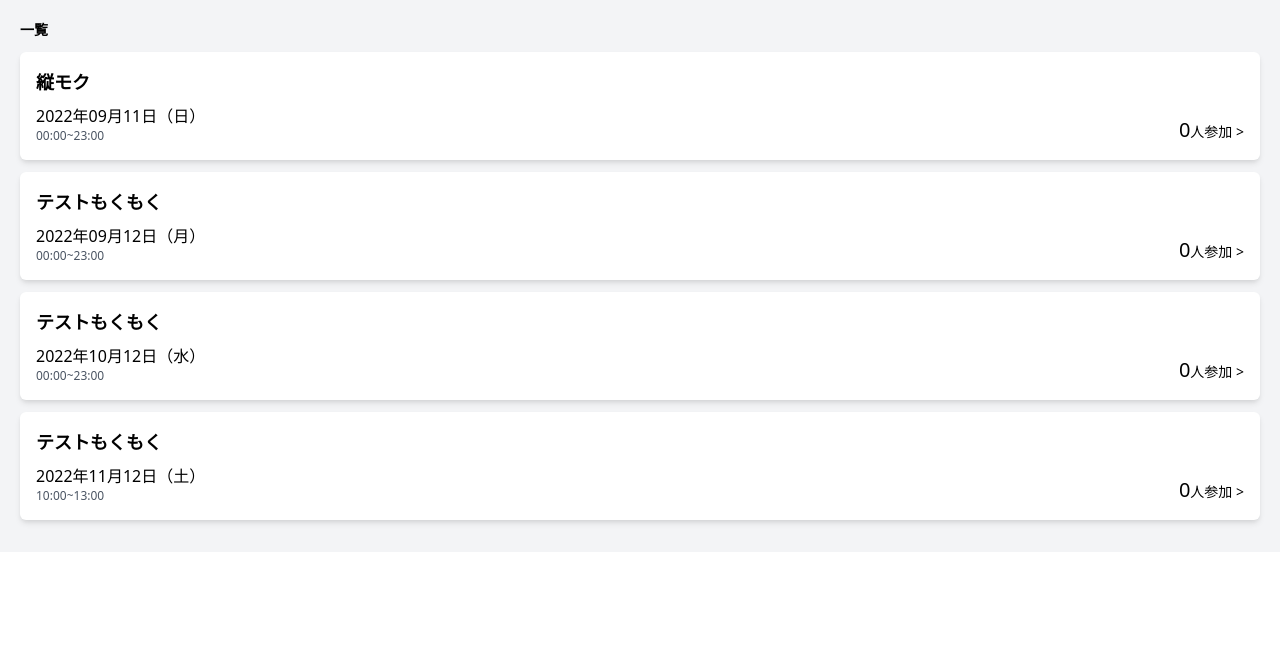
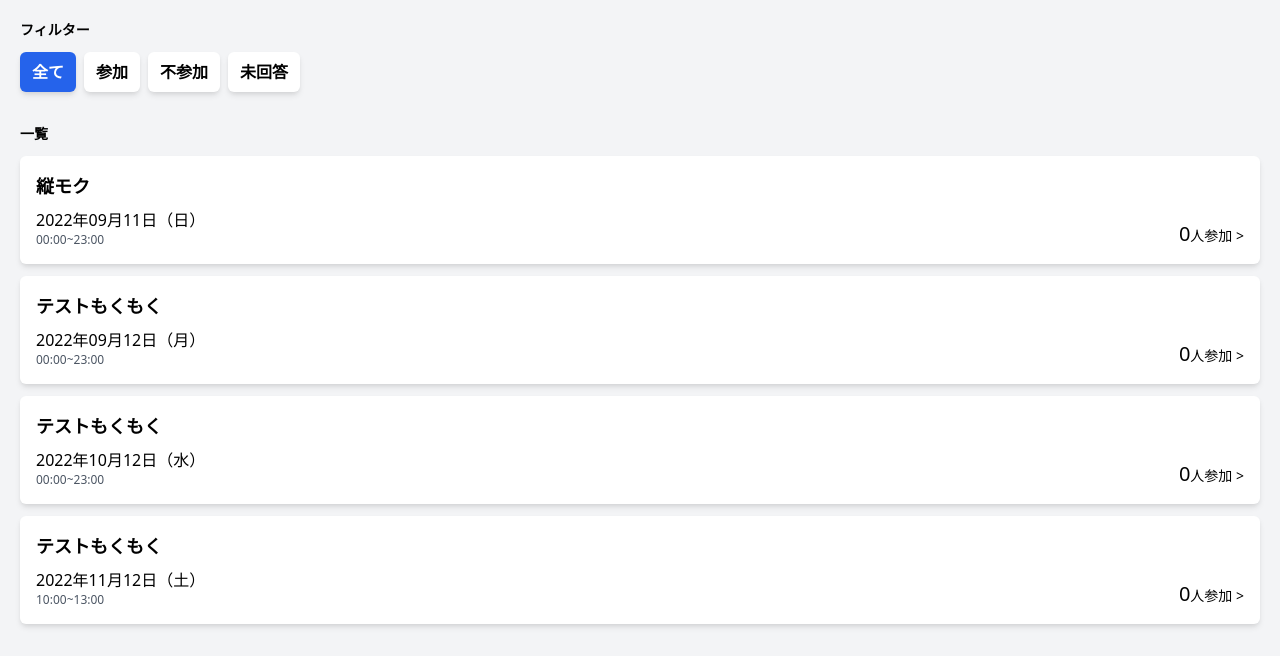
Before and after one commit to posse-ap/posse2-hackathon-202209-team2C, a PHP site: page /?status_id=1 in a window 1280 px wide. Shown: the part 64-736 px from the top of the page. Run offline with PHP 8.4, Linux system fonts and the light colour scheme; a user stored in the database is signed in; data comes from the database, SQL or seed files in the repository.

Commit message:
#25 status_idをaタグから取得

```diff
--- a/src/index.php
+++ b/src/index.php
@@ -8,6 +8,8 @@ if (isset($_SESSION['id'])) {
   header('Location: auth/login/index.php');
   exit();
 }
+// 参加不参加ボタンのステータスid
+$status_id = $_GET['status_id'];
 
 
 $stmt = $db->query('SELECT events.id, events.name, events.start_at, events.end_at, count(event_attendance.id) AS total_participants FROM events LEFT JOIN event_attendance ON events.id = event_attendance.event_id GROUP BY events.id');
@@ -58,18 +60,19 @@ function get_day_of_week($w)
   </header>
 
   <main class="bg-gray-100">
+
     <div class="w-full mx-auto p-5">
-      <!--
+
       <div id="filter" class="mb-8">
         <h2 class="text-sm font-bold mb-3">フィルター</h2>
         <div class="flex">
-          <a href="" class="px-3 py-2 text-md font-bold mr-2 rounded-md shadow-md bg-blue-600 text-white">全て</a>
-          <a href="" class="px-3 py-2 text-md font-bold mr-2 rounded-md shadow-md bg-white">参加</a>
-          <a href="" class="px-3 py-2 text-md font-bold mr-2 rounded-md shadow-md bg-white">不参加</a>
-          <a href="" class="px-3 py-2 text-md font-bold mr-2 rounded-md shadow-md bg-white">未回答</a>
+          <a href="/" class="px-3 py-2 text-md font-bold mr-2 rounded-md shadow-md bg-blue-600 text-white">全て</a>
+          <a href="/?status_id=1" class="px-3 py-2 text-md font-bold mr-2 rounded-md shadow-md bg-white">参加</a>
+          <a href="/?status_id=2" class="px-3 py-2 text-md font-bold mr-2 rounded-md shadow-md bg-white">不参加</a>
+          <a href="/?status_id=3" class="px-3 py-2 text-md font-bold mr-2 rounded-md shadow-md bg-white">未回答</a>
         </div>
       </div>
-      -->
+
       <div id="events-list">
         <div class="flex justify-between items-center mb-3">
           <h2 class="text-sm font-bold">一覧</h2>
```
